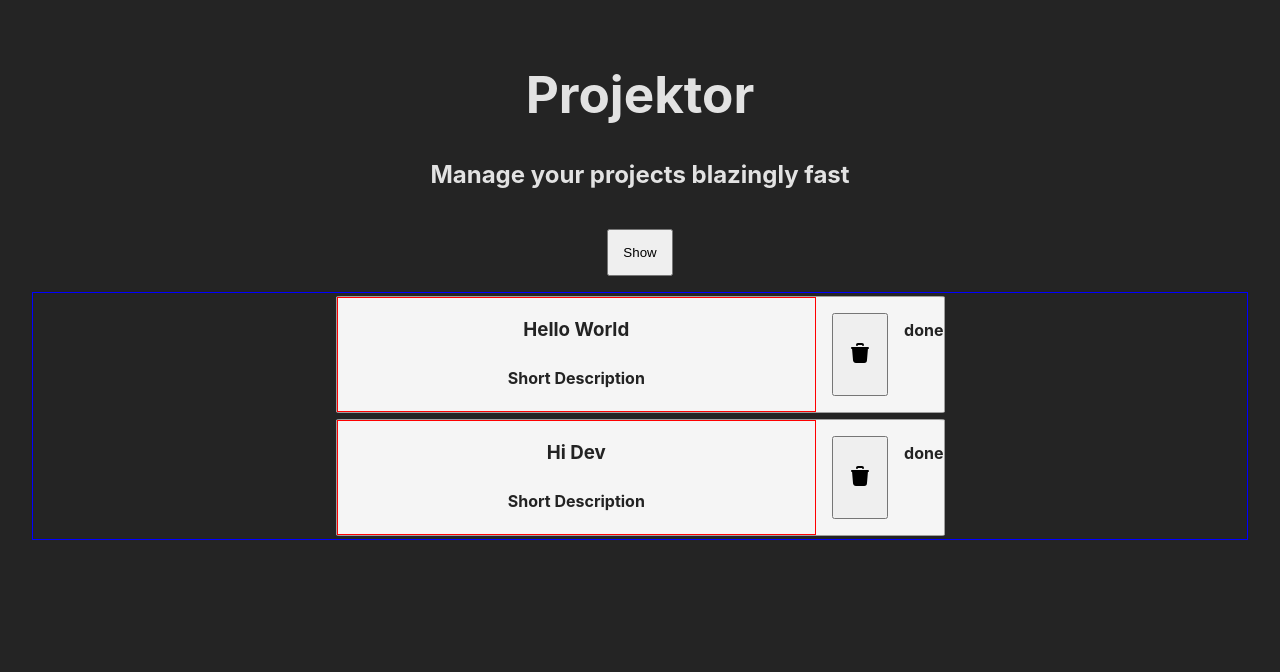
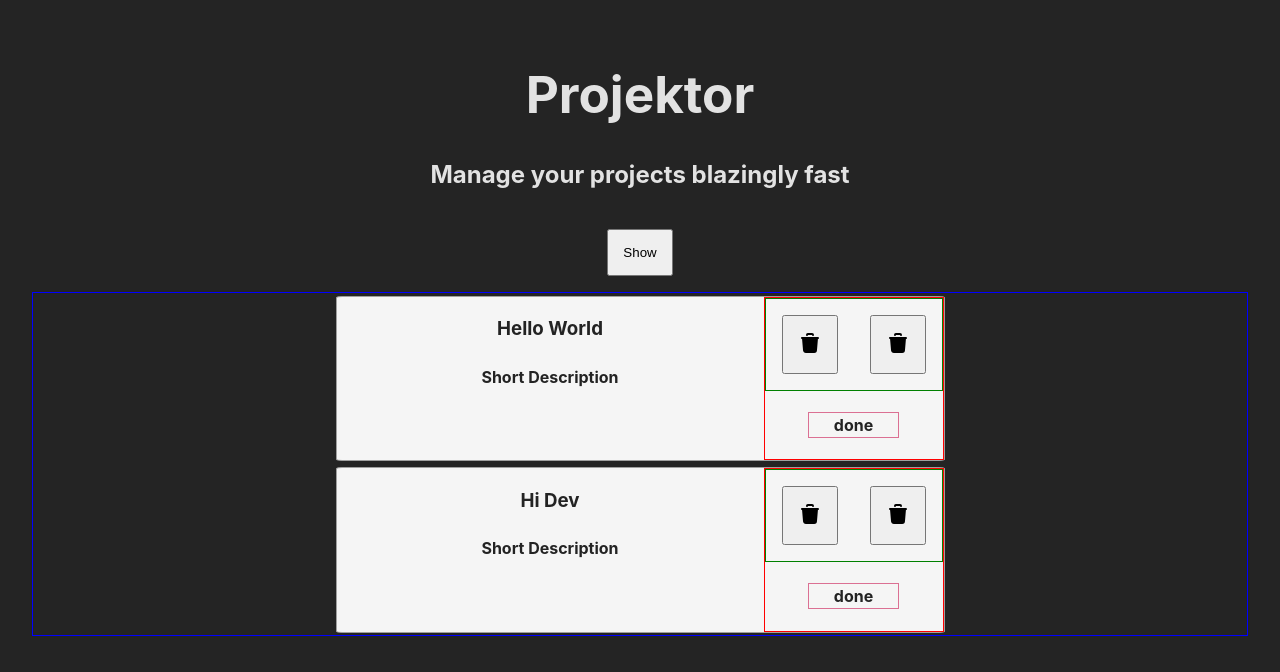
Before and after one commit to Alastair7/projektor, a React (Vite) app: page / in a window 1280 px wide. Shown: the top 672 px of the page. Built offline with nearby package versions, Linux system fonts and the light colour scheme.

Commit message:
PROJEKTOR: add styling to Project component

```diff
--- a/src/components/Project.css
+++ b/src/components/Project.css
@@ -10,8 +10,23 @@
 }
 
 .project-container-text-item {
+  flex: 2 1 0;
+}
+
+.project-container-actions-item {
+  display: flex;
+  flex-direction: column;
   border: 1px solid red;
-  flex: 2 1 0;
+}
+
+.project-container-actions-buttons {
+  border: 1px solid green;
+}
+
+.project-container-actions-item h4 {
+  border: 1px solid palevioletred;
+  width: 50%;
+  align-self: center;
 }
 
 button {
--- a/src/components/Project.jsx
+++ b/src/components/Project.jsx
@@ -22,10 +22,19 @@ function Project({ data, onDeleteClick }) {
           <h3>{data.title}</h3>
           <h4>{data.shortDescription}</h4>
         </div>
-        <button onClick={() => onDeleteClick(data.id)}>
-          <img src="src/assets/trash.svg" />
-        </button>
-        <h4>{data.status}</h4>
+        <div className="project-container-actions-item">
+          <div className="project-container-actions-buttons">
+            <button onClick={() => onDeleteClick(data.id)}>
+              <img src="src/assets/trash.svg" />
+            </button>
+
+            <button>
+              {" "}
+              <img src="src/assets/trash.svg" />
+            </button>
+          </div>
+          <h4>{data.status}</h4>
+        </div>
       </div>
       <ProjectDetails
         project={data}
```
